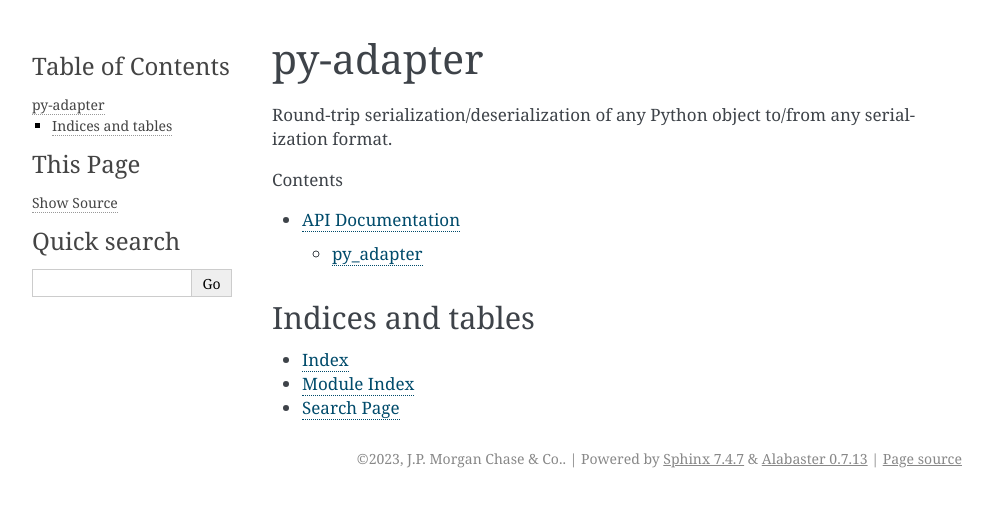
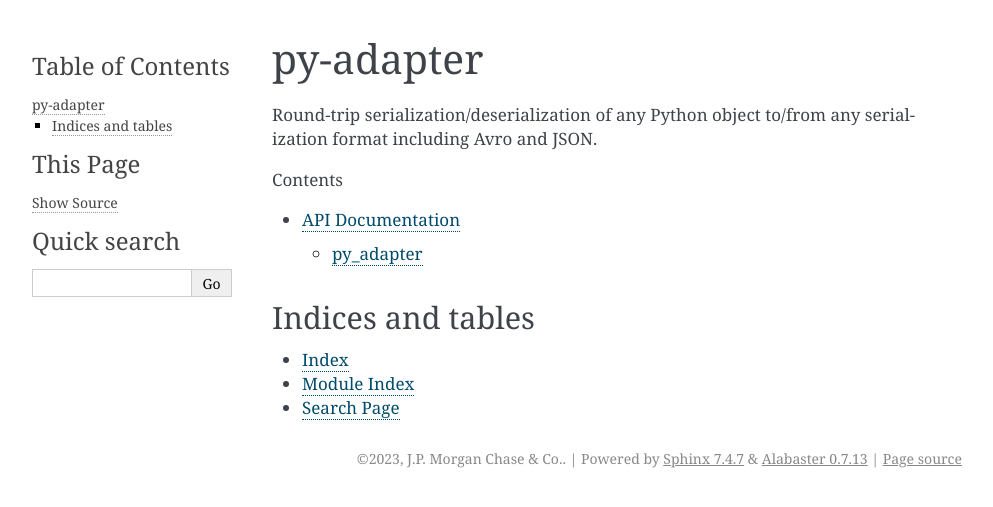
Before and after one commit to jpmorganchase/py-adapter, a Sphinx documentation site: the page built from docs/index.rst, in a window 1280 px wide. Shown: the top 507 px of the page, without its empty margins (148-1141 px from the left). Built offline with Sphinx 7.4.7, drawn with Linux system fonts in a browser that asks for light colours.

Commit message:
Update tagline

```diff
--- a/docs/index.rst
+++ b/docs/index.rst
@@ -1,7 +1,7 @@
 py-adapter
 ==========
 
-Round-trip serialization/deserialization of any Python object to/from any serialization format.
+Round-trip serialization/deserialization of any Python object to/from any serialization format including Avro and JSON.
 
 .. toctree::
    :maxdepth: 2
--- a/pyproject.toml
+++ b/pyproject.toml
@@ -20,7 +20,7 @@ dynamic = ["version"]
 authors = [
     { name = "J.P. Morgan Chase & Co.", email = "open_source@jpmorgan.com" }
 ]
-description = "Round-trip serialization/deserialization of any Python object to/from any serialization format."
+description = "Round-trip serialization/deserialization of any Python object to/from any serialization format including Avro and JSON."
 readme = "README.md"
 license = { file = "LICENSE" }
 classifiers = [
--- a/src/py_adapter/__init__.py
+++ b/src/py_adapter/__init__.py
@@ -10,7 +10,7 @@
 # specific language governing permissions and limitations under the License.
 
 """
-Round-trip serialization/deserialization of any Python object to/from any serialization format.
+Round-trip serialization/deserialization of any Python object to/from any serialization format including Avro and JSON.
 """
 
 import abc
```
Also changed, not shown: README.md (+1 -1 lines).
